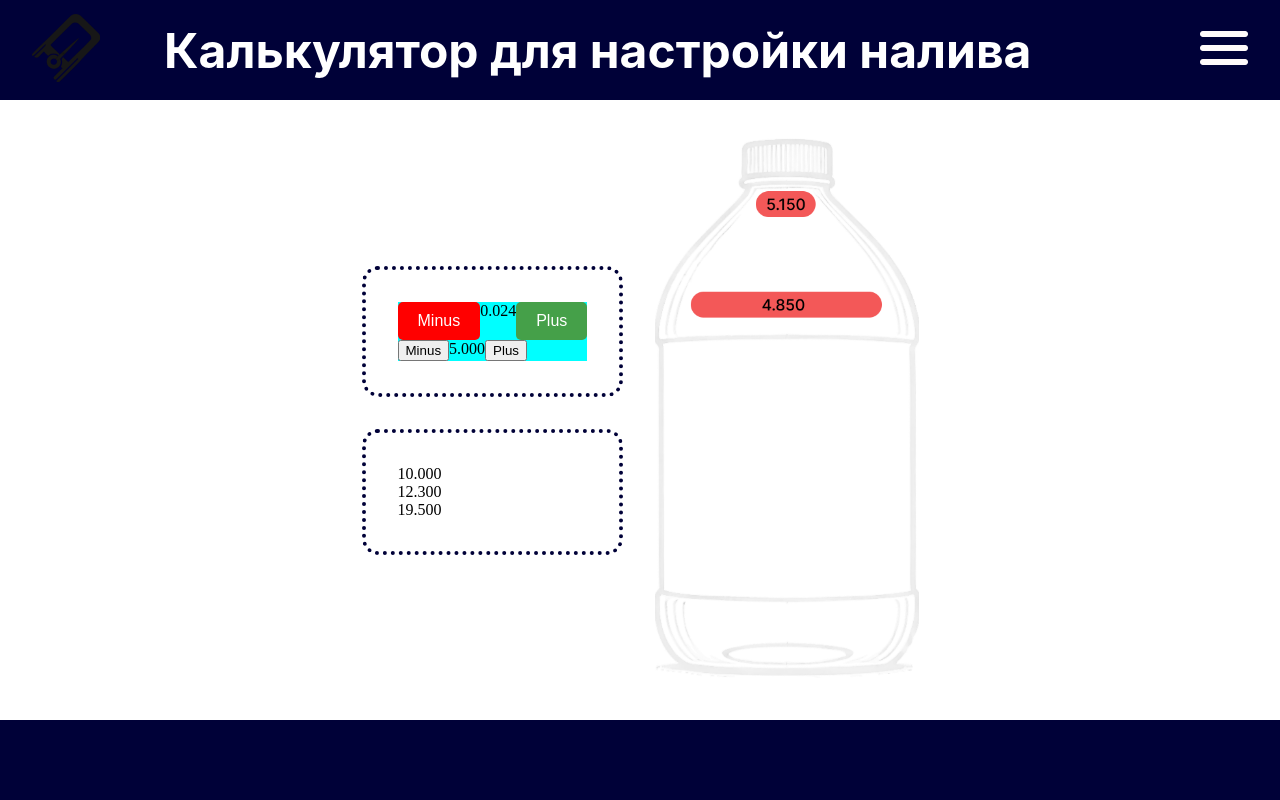
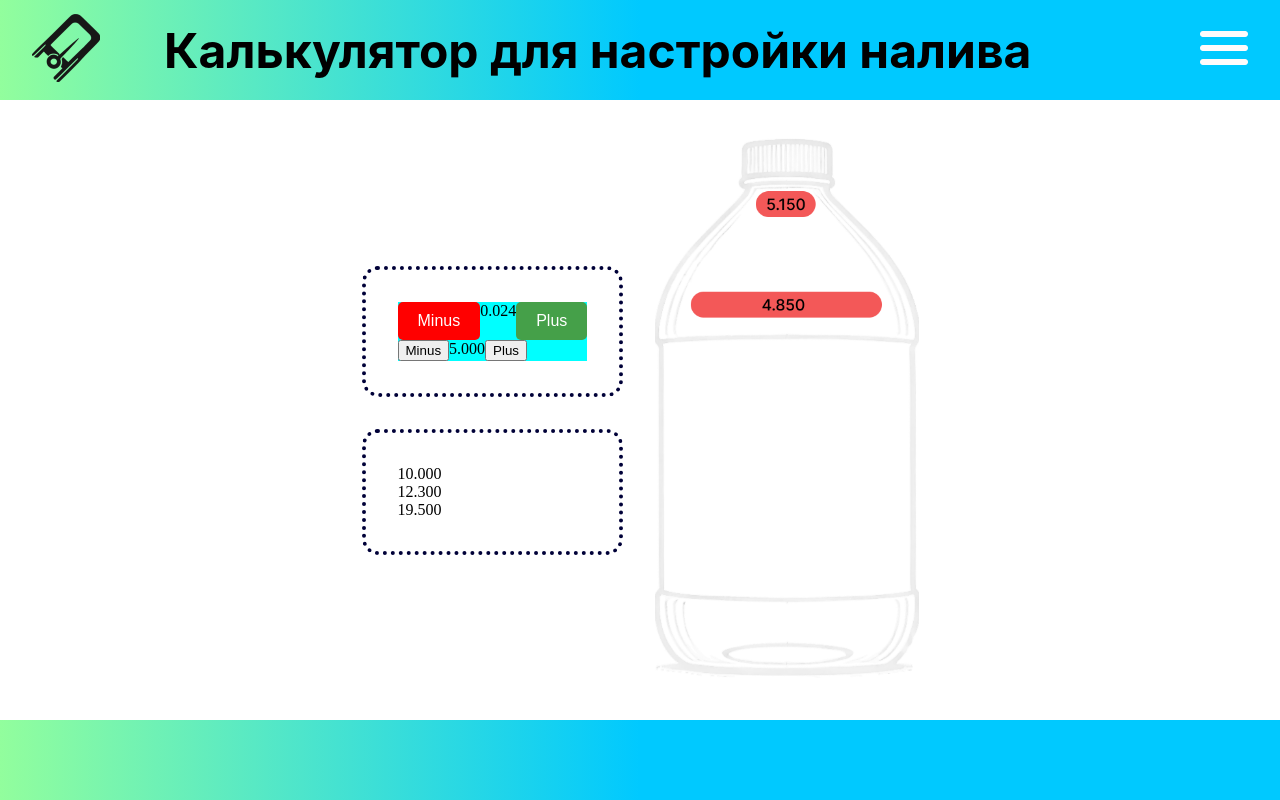
Before and after one commit to alexhead/FlowMeterCalculator-, a React app: page / in a window 1280 px wide. Built offline with nearby package versions, Linux system fonts and the light colour scheme; the HTML template or start-up script is replaced by a standard one.

Commit message:
fix:  background changed footer and header

```diff
--- a/src/components/Footer/Footer.module.css
+++ b/src/components/Footer/Footer.module.css
@@ -1,5 +1,5 @@
 .footer {
-  background-color: #000138;
+  background: linear-gradient(90deg, #92fe9d 0%, #00c9ff 50%, #00c9ff 100%);
   height: 80px;
   width: 100%;
   position: fixed;
--- a/src/components/Header/Header.module.css
+++ b/src/components/Header/Header.module.css
@@ -1,7 +1,7 @@
 .header {
   display: flex;
   flex-direction: row;
-  background-color: #000138;
+  background: linear-gradient(90deg, #92fe9d 0%, #00c9ff 50%, #00c9ff 100%);
   height: 100px;
   color: #ffffff;
   align-items: center;
@@ -35,5 +35,5 @@
   font-family: 'Inter', sans-serif;
   font-size: 32px;
   font-weight: 500;
-  color: #ffffff;
+  color: #000000;
 }
```
